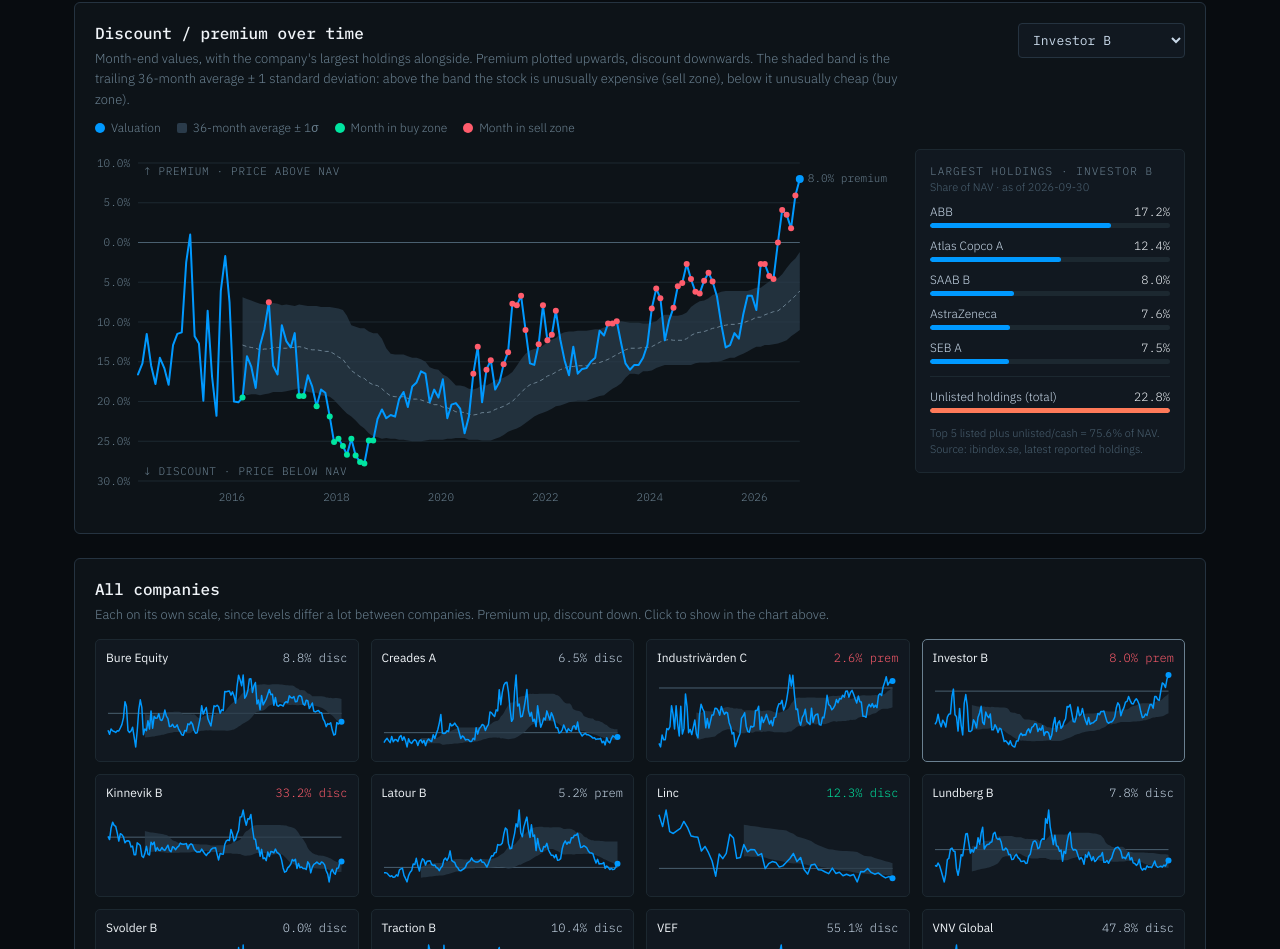
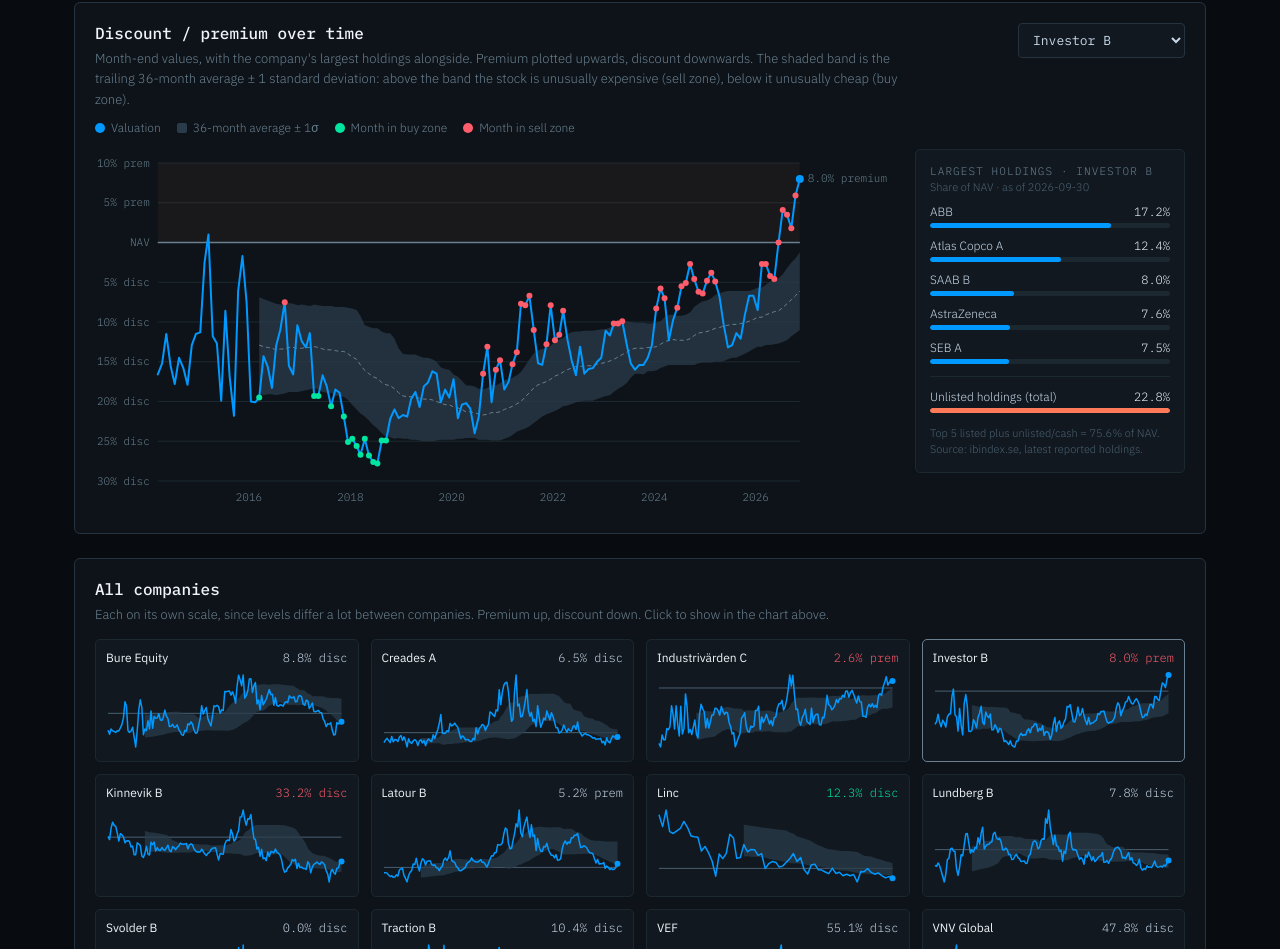
Before and after one commit to alex30free/ib-discount-tracker, a plain HTML site: page index.html in a window 1280 px wide. Shown: the part 1099-2048 px from the top of the page. Drawn offline with nearby package versions, Linux system fonts and the light colour scheme.

Commit message:
Add files via upload

```diff
--- a/index.html
+++ b/index.html
@@ -296,7 +296,7 @@
     const vals = rows.flatMap((r) => [r.v, r.hi, r.lo]).filter((v) => v != null);
     const y = d3.scaleLinear(d3.extent(vals), [mt, H - mb]).nice();   // premium (negative) at the top
     const yt = y.ticks(6);
-    const fa = (v) => f1(Math.abs(v)) + '%';
+    const fa = (v) => v === 0 ? 'NAV' : d3.format('.0f')(Math.abs(v)) + '% ' + (v < 0 ? 'prem' : 'disc');
     const last = rows[rows.length - 1];
     const endLab = W < 560 ? fshort(last.v) : fval(last.v);
     const left = measure(svg, yt.map(fa)) + 10;
@@ -304,11 +304,18 @@
     const x = d3.scaleUtc(d3.extent(rows, (r) => r.date), [left, W - right]);
     svg.append('g').selectAll('line').data(yt).join('line').attr('x1', left).attr('x2', W - right).attr('y1', y).attr('y2', y)
       .attr('stroke', (v) => v === 0 ? 'var(--muted)' : 'var(--border)');
-    svg.append('g').selectAll('text').data(yt).join('text').attr('class', 'tick').attr('x', left - 8).attr('y', y).attr('dy', '0.32em').attr('text-anchor', 'end').text(fa);
+    svg.append('g').selectAll('text').data(yt).join('text').attr('class', 'tick').attr('x', left - 8).attr('y', y).attr('dy', '0.32em').attr('text-anchor', 'end').attr('fill', (v) => v < 0 ? 'var(--coral)' : null).text(fa);
     svg.append('g').selectAll('text').data(x.ticks(W < 560 ? 4 : 8)).join('text').attr('class', 'tick').attr('x', x).attr('y', H - 8).attr('text-anchor', 'middle').text(d3.utcFormat('%Y'));
     const [lo, hi] = y.domain();
-    if (lo < 0) svg.append('text').attr('class', 'zone').attr('x', left + 6).attr('y', mt + 12).attr('fill', 'var(--muted2)').text('↑ PREMIUM · PRICE ABOVE NAV');
-    if (hi > 0) svg.append('text').attr('class', 'zone').attr('x', left + 6).attr('y', H - mb - 6).attr('fill', 'var(--muted2)').text('↓ DISCOUNT · PRICE BELOW NAV');
+    // Premium side (above the 0% line) gets a faint tint; labels sit on either side of the 0% line.
+    const y0 = (lo < 0 && hi > 0) ? y(0) : (hi <= 0 ? H - mb : mt);
+    if (lo < 0) svg.append('rect').attr('x', left).attr('width', W - right - left).attr('y', mt).attr('height', Math.max(0, y0 - mt)).attr('fill', 'var(--coral)').attr('opacity', 0.05);
+    if (lo < 0 && hi > 0) {
+      svg.append('line').attr('x1', left).attr('x2', W - right).attr('y1', y0).attr('y2', y0).attr('stroke', 'var(--muted2)').attr('stroke-width', 1.5);
+    }
+    if (!(lo < 0 && hi > 0)) {
+      svg.append('text').attr('class', 'zone').attr('x', left + 6).attr('y', mt + 12).attr('fill', lo < 0 ? 'var(--coral)' : 'var(--muted2)').text(lo < 0 ? 'ENTIRE PERIOD AT A PREMIUM' : 'ENTIRE PERIOD AT A DISCOUNT');
+    }
     svg.append('path').datum(rows).attr('d', d3.area().defined((r) => r.hi != null && r.lo != null).x((r) => x(r.date)).y0((r) => y(r.lo)).y1((r) => y(r.hi)))
       .attr('fill', 'var(--band)').attr('opacity', 0.75);
     svg.append('path').datum(rows).attr('d', d3.line().defined((r) => r.mu != null).x((r) => x(r.date)).y((r) => y(r.mu)))
```
